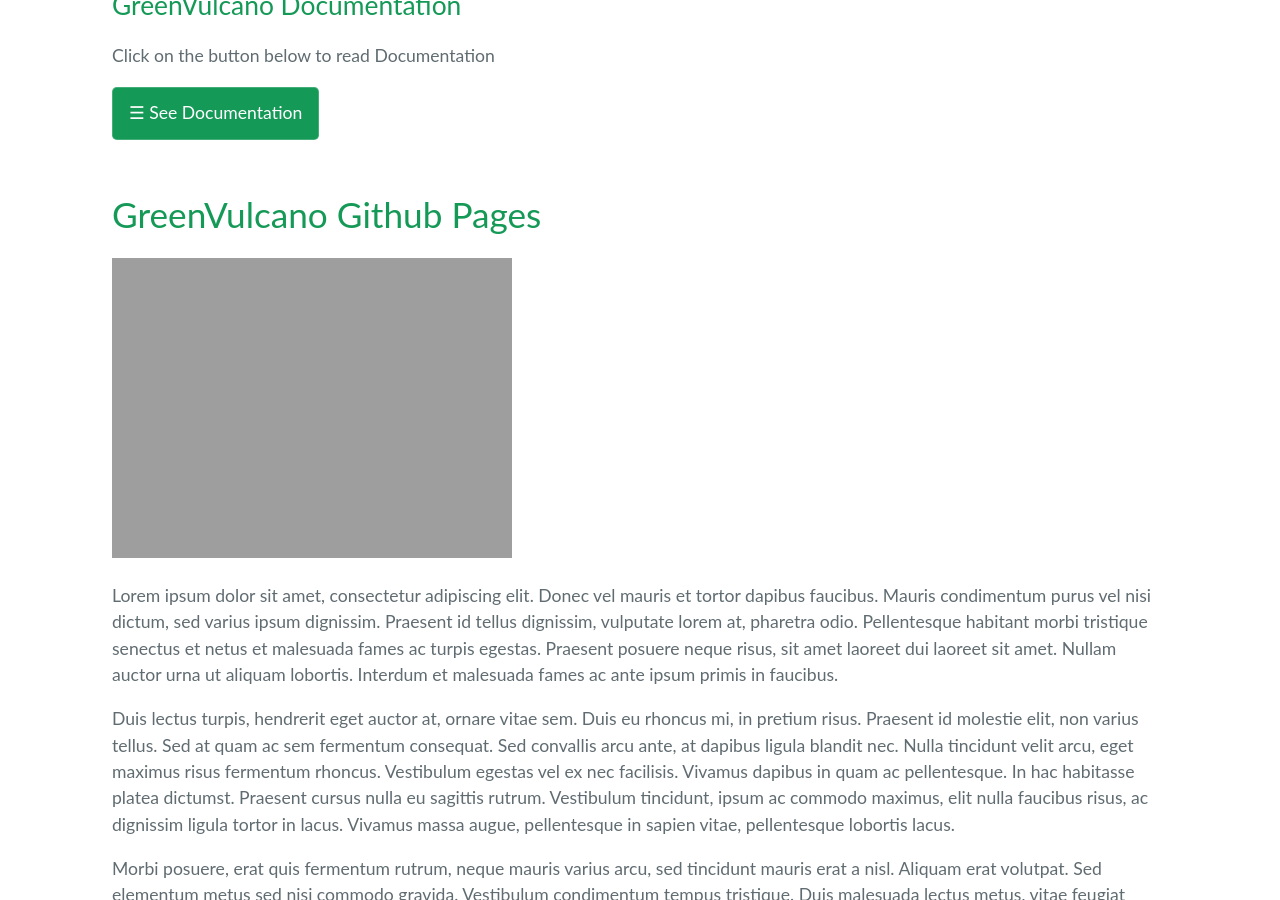
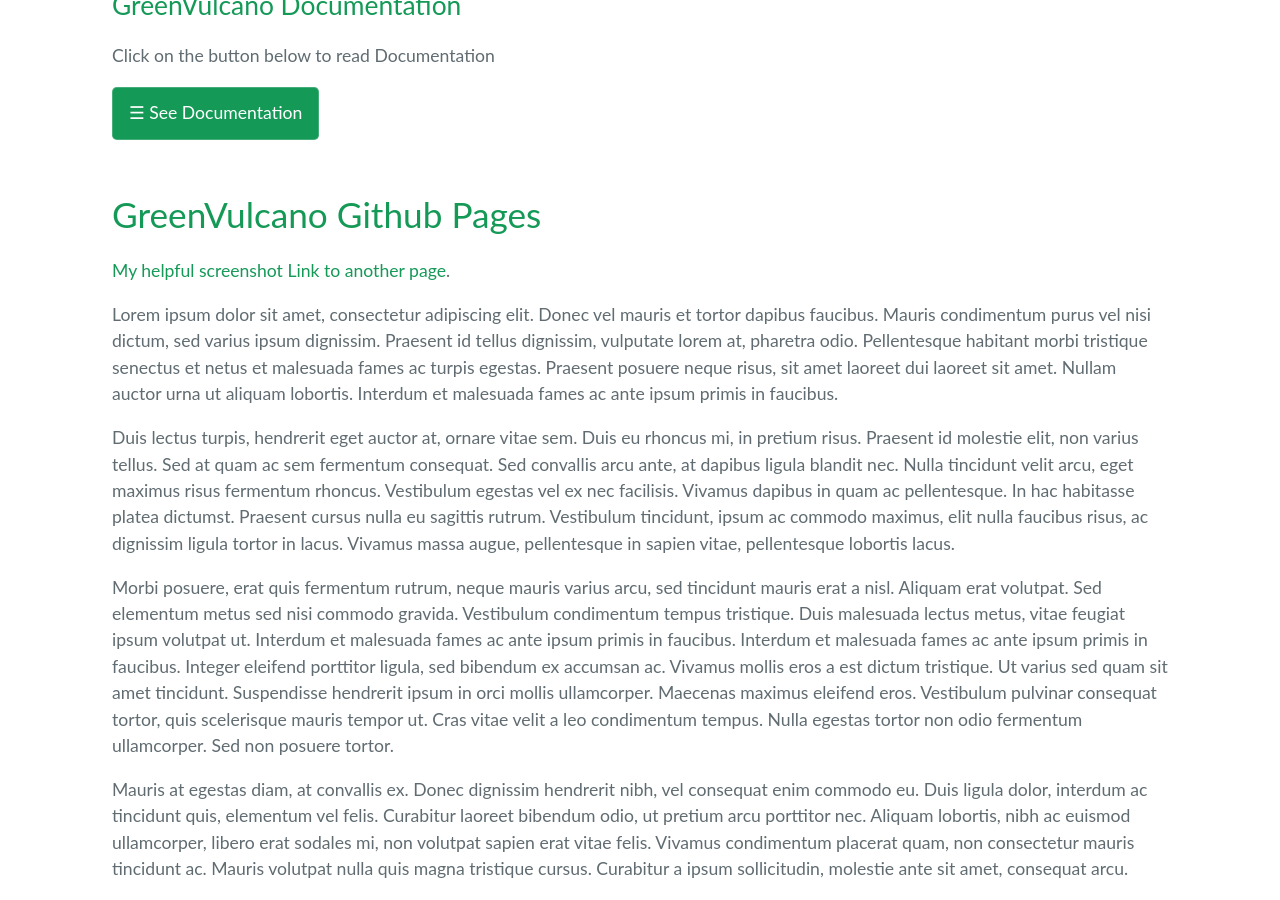
Before and after one commit to dianamw/GreenVulcano-Beta, a Jekyll site: the page built from index.md, in a window 1280 px wide and 900 px high, scrolled down 332 px. Built offline with Jekyll 4.4.1, drawn with Linux system fonts in a browser that asks for light colours; our own code applies the rules of GitHub Pages for plain Markdown files; the repository's description, which GitHub fills in, is left out.

Commit message:
Update index.md

```diff
--- a/index.md
+++ b/index.md
@@ -1,6 +1,7 @@
 # GreenVulcano Github Pages
 
-![My helpful screenshot]({{ "assets/gv_logo.png" | absolute_url }})
+[My helpful screenshot]({{ "assets/gv_logo.png" | absolute_url }})
+[Link to another page](another-page).
 
 Lorem ipsum dolor sit amet, consectetur adipiscing elit. Donec vel mauris et tortor dapibus faucibus. Mauris condimentum purus vel nisi dictum, sed varius ipsum dignissim. Praesent id tellus dignissim, vulputate lorem at, pharetra odio. Pellentesque habitant morbi tristique senectus et netus et malesuada fames ac turpis egestas. Praesent posuere neque risus, sit amet laoreet dui laoreet sit amet. Nullam auctor urna ut aliquam lobortis. Interdum et malesuada fames ac ante ipsum primis in faucibus.
 
```
